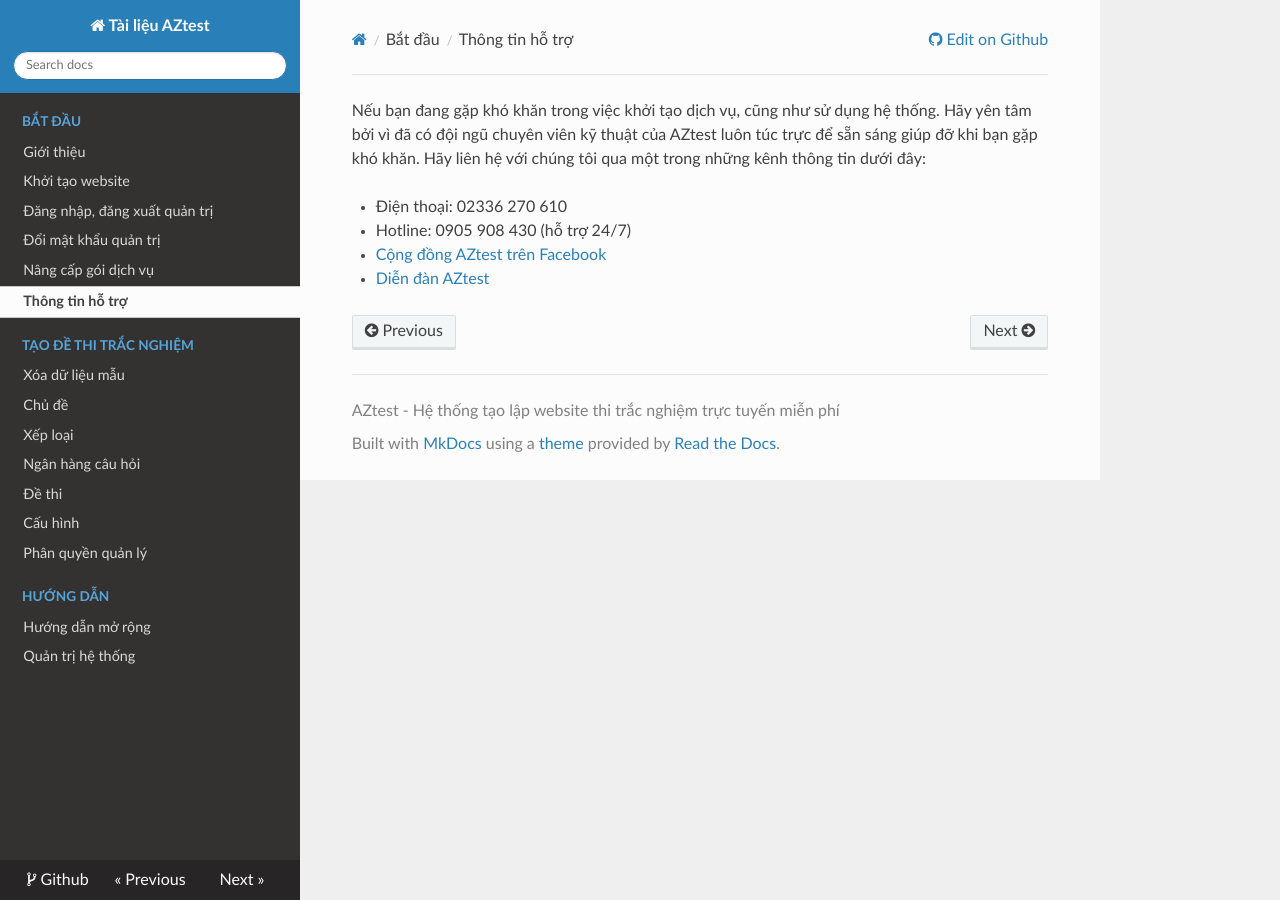
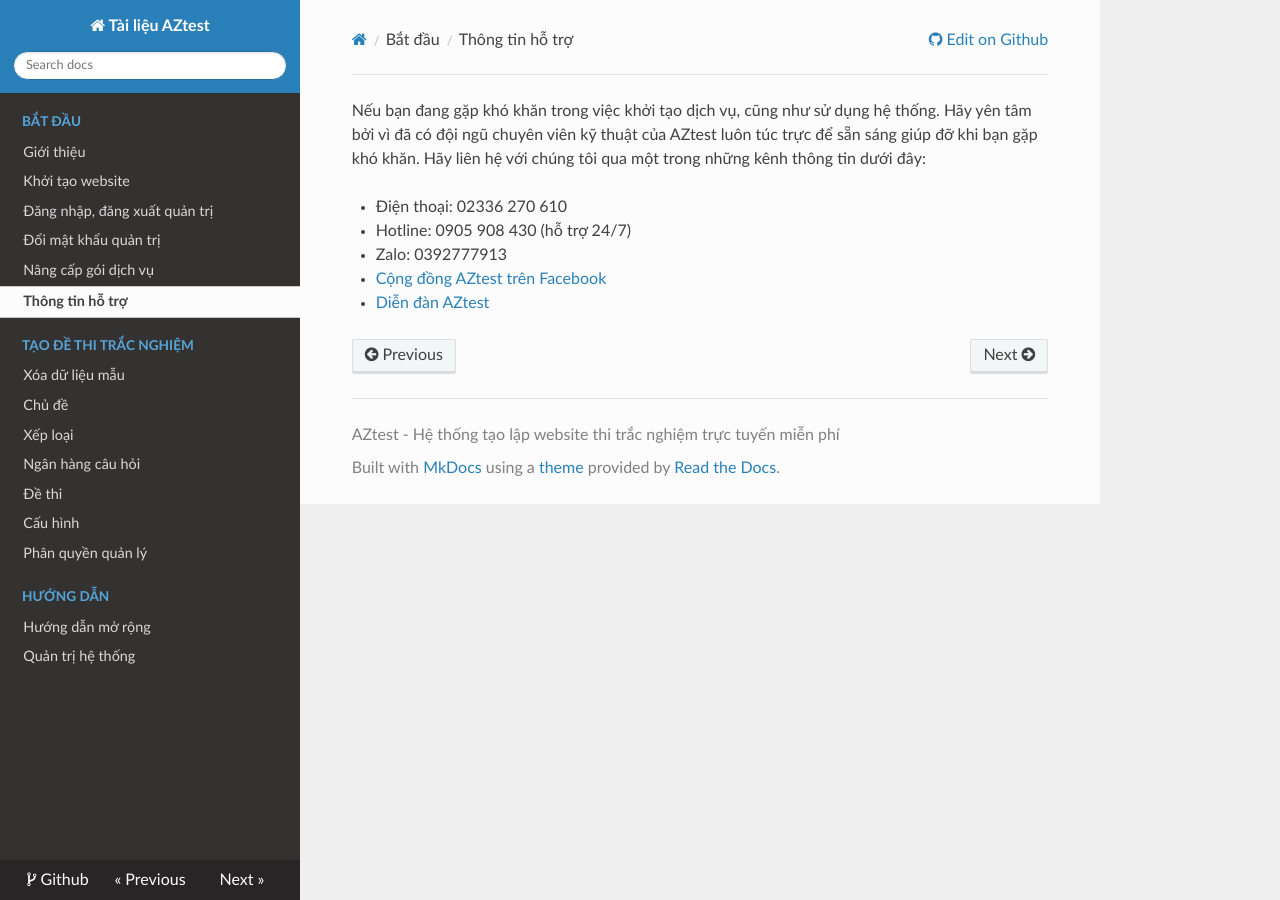
Before and after one commit to mynukeviet/aztest-docs, an MkDocs documentation site: the page built from docs/bat-dau/thong-tin-ho-tro.md, in a window 1280 px wide. Built offline with MkDocs 1.6.1, drawn with Linux system fonts in a browser that asks for light colours; nearby versions of some CDN libraries; old or Windows-style settings are respelled for this version of MkDocs.

Commit message:
Update thong-tin-ho-tro.md

```diff
--- a/docs/bat-dau/thong-tin-ho-tro.md
+++ b/docs/bat-dau/thong-tin-ho-tro.md
@@ -6,5 +6,6 @@
 
 - Điện thoại: 02336 270 610
 - Hotline: 0905 908 430 (hỗ trợ 24/7)
+- Zalo: 0392777913
 - [Cộng đồng AZtest trên Facebook](https://www.facebook.com/groups/aztest.vn/)
 - [Diễn đàn AZtest](https://aztest.vn/forum/)
```
